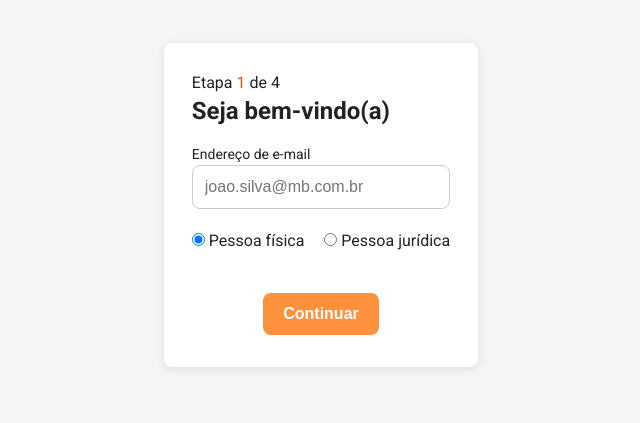
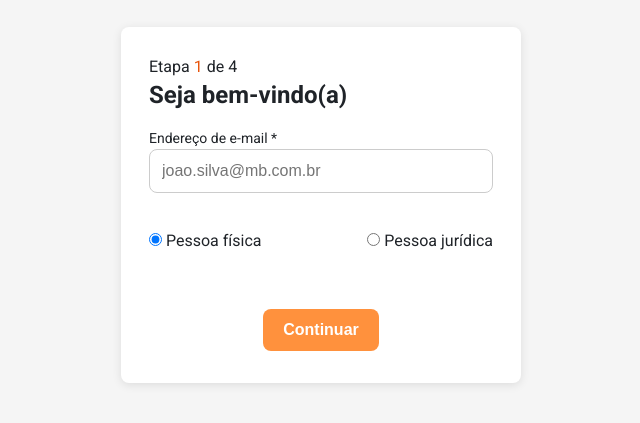
Before and after one commit to lupy100/desafio-frontend-mb, a Vue app in the folder apps/client/: page / in a window 1280 px wide. Shown: the part 195-618 px from the top of the page, without its empty margins (319-959 px from the left). Built offline with nearby package versions, Linux system fonts and the light colour scheme; what @mb/shared would draw is missing.

Commit message:
style(step1): fix layout

```diff
--- a/apps/client/src/assets/base.scss
+++ b/apps/client/src/assets/base.scss
@@ -39,6 +39,7 @@ $color-brand-primary-dark: #ef4723;
 $background-color: #f5f5f5;
 $color-white: #fff;
 $color-disabled: #ccc;
+$color-error: #f00;
 
 /* Typography  */
 $title-large: 24px;
--- a/apps/client/src/components/InputBase/InputBase.scss
+++ b/apps/client/src/components/InputBase/InputBase.scss
@@ -1,22 +1,7 @@
-/* @todo: arrumar esse estilo */
-.input-error {
-  border: 1px solid red;
-}
-
-.error-message {
-  color: red;
-  font-size: 0.875rem;
-  margin-top: 4px;
-}
-
 .input-base {
   display: flex;
   flex-direction: column;
-
-  .input-label {
-    margin-bottom: $spacing-xxsmall;
-    font-size: $text-label;
-  }
+  height: 78px;
 
   .input-field {
     padding: $spacing-small;
@@ -30,4 +15,33 @@
       border-color: $color-brand-primary-light;
     }
   }
+
+  .input-label {
+    margin-bottom: $spacing-xxsmall;
+    font-size: $text-label;
+    transition: color 0.3s ease;
+  }
+
+  &:focus-within {
+    .input-label {
+      color: $color-brand-primary-light;
+    }
+  }
+
+  &.input-error {
+    .input-field {
+      border-color: $color-error;
+    }
+
+    .input-label {
+      color: $color-error;
+    }
+  }
+
+  .error-message {
+    color: $color-error;
+    font-size: $text-error;
+    margin-top: $spacing-xxsmall;
+    padding-left: $spacing-xsmall;
+  }
 }
--- a/apps/client/src/components/InputBase/InputBase.vue
+++ b/apps/client/src/components/InputBase/InputBase.vue
@@ -1,15 +1,16 @@
 <template>
-  <div class="input-base">
-    <!-- @todo: adicionar required e se for required colocar * -->
-    <label v-if="label" class="input-label">{{ label }}</label>
+  <div class="input-base" :class="{ 'input-error': errorMessage }">
+    <label v-if="label" class="input-label">{{ label }} {{ required ? '*' : '' }}</label>
     <input
       :type="type"
       v-model="inputValue"
       :placeholder="placeholder"
       class="input-field"
-      :class="{ 'input-error': errorMessage }"
       @blur="$emit('blur')"
       :autocomplete="autocomplete"
+      :name="name"
+      :id="id"
+      :required="required"
     />
     <small v-if="errorMessage" class="error-message">{{ errorMessage }}</small>
   </div>
@@ -44,6 +45,10 @@
     id: {
       type: String,
     },
+    required: {
+      type: Boolean,
+      default: false,
+    },
   });
 
   defineEmits(['blur']);
--- a/apps/client/src/pages/RegistrationForm/RegistrationForm.scss
+++ b/apps/client/src/pages/RegistrationForm/RegistrationForm.scss
@@ -3,6 +3,7 @@
   padding: $spacing-xxlarge $spacing-xlarge;
   border-radius: $border-radius;
   box-shadow: 0 2px 10px rgb(0 0 0 / 10%);
+  width: 400px;
 }
 
 form {
--- a/apps/client/src/pages/RegistrationForm/RegistrationForm.vue
+++ b/apps/client/src/pages/RegistrationForm/RegistrationForm.vue
@@ -82,6 +82,7 @@
     errors.value = {};
     currentStep.value -= 1;
   };
+
   const submitForm = async () => {
     const stepFields = {
       1: [
@@ -118,7 +119,8 @@
     try {
       const data = await registerUser(formPayload);
       console.log(data);
-      // @todo: abrir um modal
+      // @todo: Abrir um modal com os dados retornados
+      // @todo: Limpar o formulário
       window.alert(
         `Dados retornados pelo BE:\n${data.message}\n${JSON.stringify(data.data, null, 2)}`
       );
--- a/apps/client/src/pages/RegistrationForm/components/WelcomeStep.scss
+++ b/apps/client/src/pages/RegistrationForm/components/WelcomeStep.scss
@@ -1,16 +1,25 @@
 .welcome-step {
+  &__wrapper {
+    margin: $spacing-large 0;
+    height: 32px;
+  }
+
   &__document-type {
+    width: 100%;
     display: flex;
-    margin: $spacing-large 0;
+    justify-content: space-between;
   }
 
   &__radio {
     input {
       margin-right: $spacing-xxsmall;
     }
+  }
 
-    &:last-child {
-      margin-left: $spacing-medium;
-    }
+  .error-message {
+    color: $color-error;
+    font-size: $text-error;
+    margin-top: $spacing-xxsmall;
+    padding-left: $spacing-xsmall;
   }
 }
--- a/apps/client/src/pages/RegistrationForm/components/WelcomeStep.vue
+++ b/apps/client/src/pages/RegistrationForm/components/WelcomeStep.vue
@@ -10,9 +10,11 @@
       autocomplete="email"
       name="email"
       id="email"
+      required
     />
+    <div class="welcome-step__wrapper">
+      <!-- @todo: Ao alterar precisa zerar o document -->
       <div class="welcome-step__document-type">
-      <!-- @todo: Ao alterar precisa zerar o document -->
         <div class="welcome-step__radio">
           <input type="radio" id="pf" value="pf" v-model="documentType" />
           <label for="pf">Pessoa física</label>
@@ -23,10 +25,10 @@
           <label for="pj">Pessoa jurídica</label>
         </div>
       </div>
-    <!-- @todo: Arrumar esse css -->
-    <small v-if="errors.documentType && !documentType" style="color: red">{{
+      <small class="error-message" v-if="errors.documentType && !documentType">{{
         errors.documentType
       }}</small>
+    </div>
   </div>
 </template>
 
```
Lines whose indentation alone changed are shown as unchanged.
